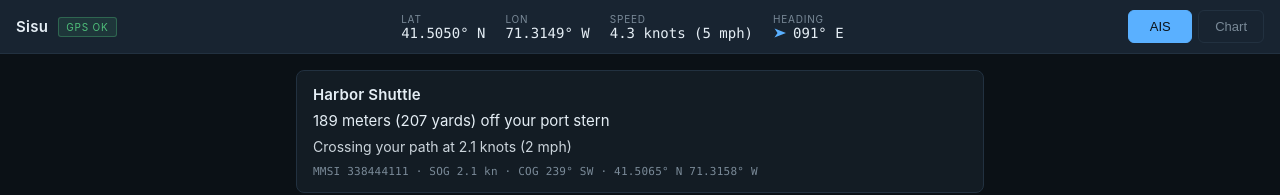
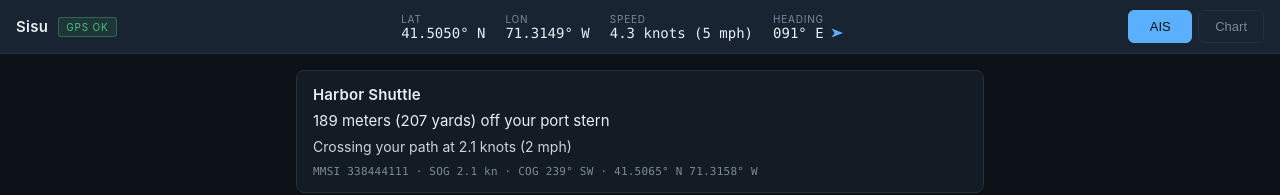
Before and after one commit to LauraHD17/zissou, a React (Vite) app: page / in a window 1280 px wide. Shown: the top 195 px of the page. Built offline with nearby package versions, Linux system fonts and the light colour scheme; no server answers.

Commit message:
Move heading glyph after bearing text

```diff
--- a/src/components/StatusBar.tsx
+++ b/src/components/StatusBar.tsx
@@ -39,8 +39,8 @@ export function StatusBar({ activePage, onPageChange }: StatusBarProps) {
           label="Heading"
           value={
             <>
+              <span>{headingText}</span>
               {headingValid && <HeadingGlyph cogRad={self!.cog!} />}
-              <span>{headingText}</span>
             </>
           }
         />
```
